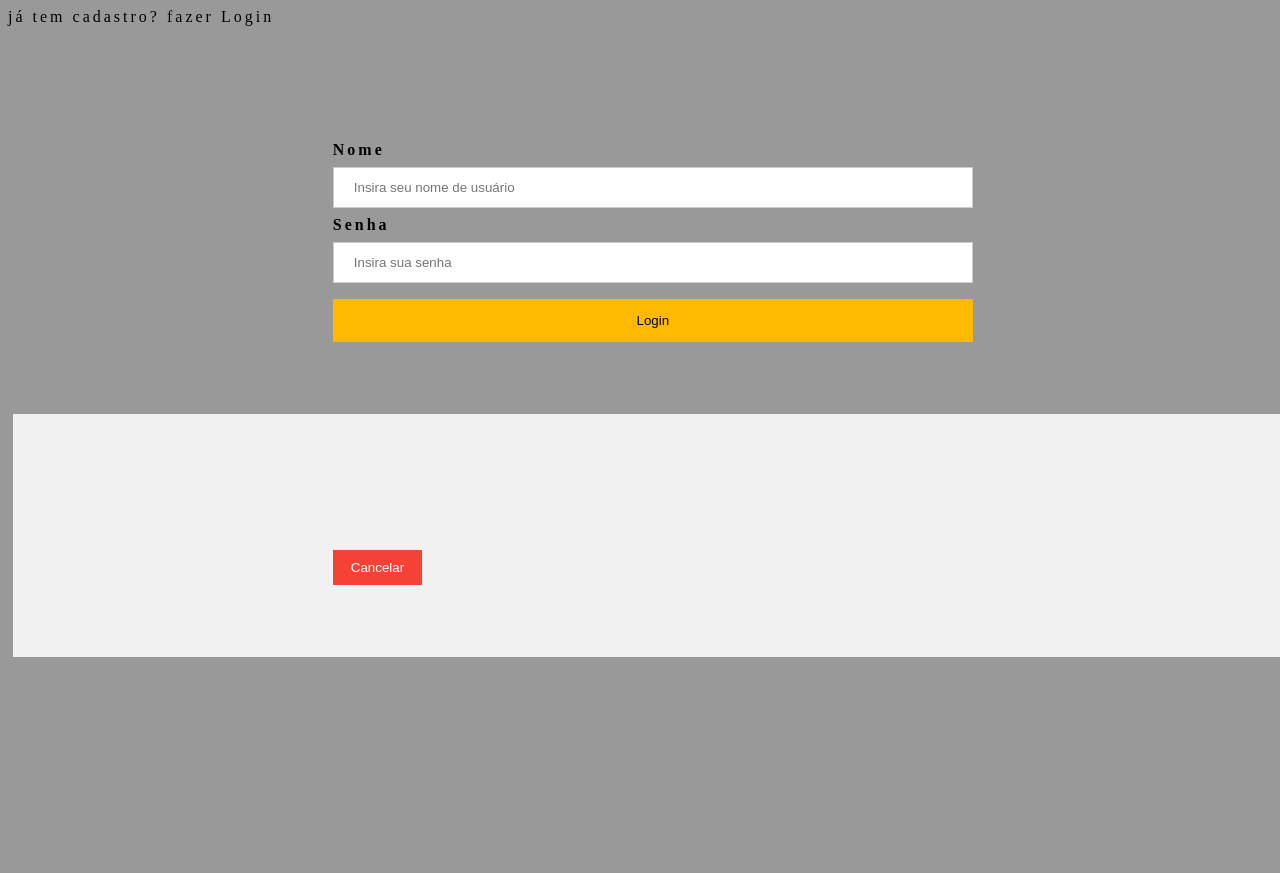
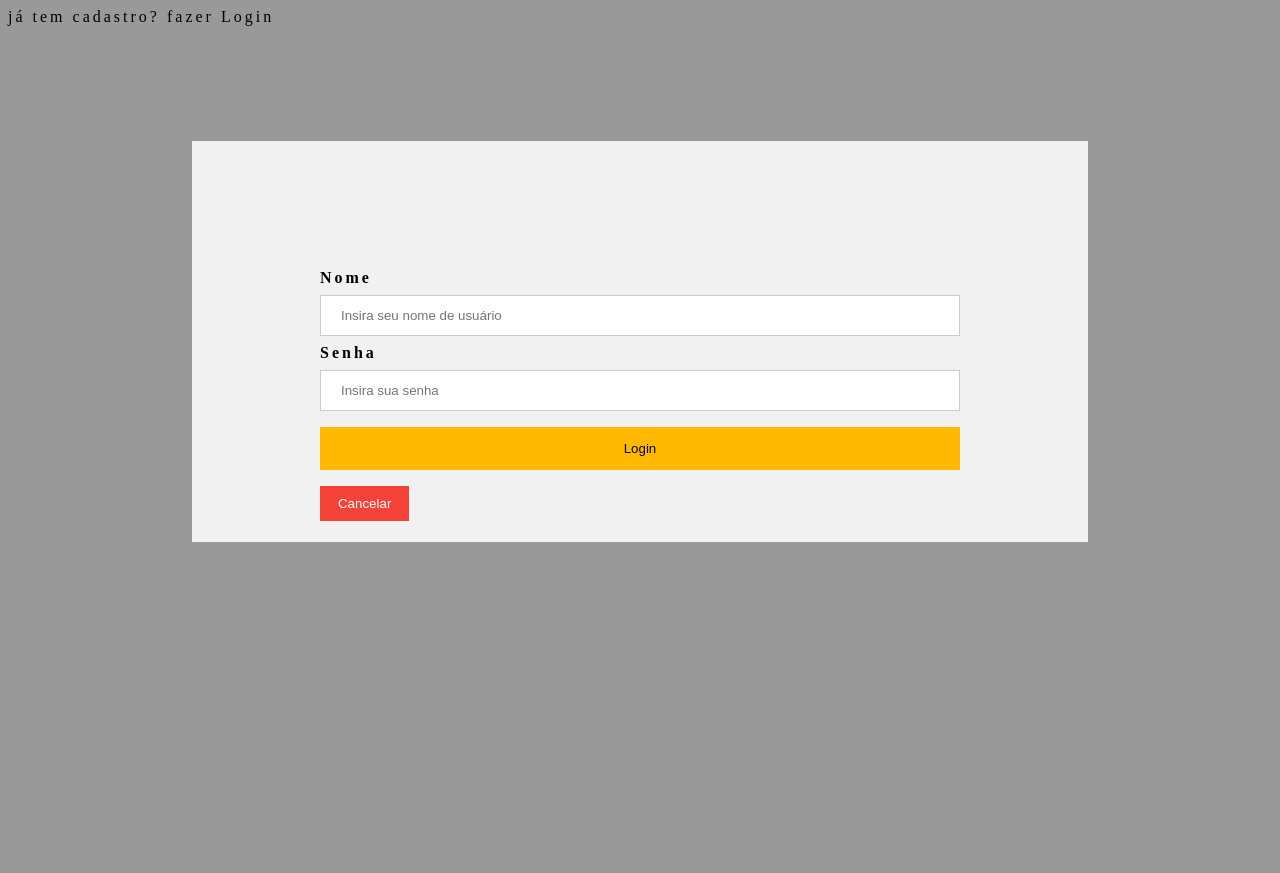
Before and after one commit to MrFahrenhei/agroyellow, a PHP site: page /modal.php in a window 1280 px wide, after a click on "Login". Run offline with PHP 8.4, Linux system fonts and the light colour scheme.

Commit message:
Modal feito com çucésso

```diff
--- a/modal.php
+++ b/modal.php
@@ -12,10 +12,10 @@
             <label><b>Senha</b></label>
             <input type="password" placeholder="Insira sua senha" name="senha" required>
             <button type="submit">Login</button>
+
+            <button onclick="document.getElementById('modal').style.display='none'" class="cancelbtn">Cancelar</button>
         </div>
-        <div class="container-modal" style="background-color:#f1f1f1">
-<button onclick="document.getElementById('modal').style.display='none'" class="cancelbtn">Cancelar</button>
-        </div>
+        <br>
     </form>
 </div>
 </form>
--- a/styles/modal.css
+++ b/styles/modal.css
@@ -37,7 +37,10 @@ button {
 
 
   .container-modal {
-    padding: 10% 25% 5% 25%;
+    margin: 10% 0% 10% 14%;
+    padding: 10% 10% 1% 10%;
+    background-color:#f1f1f1;
+    width: 50%;
   }
 
   span.psw {
@@ -62,7 +65,7 @@ button {
 
   .modal-content {
     background-color: #fefefe;
-    margin: 10% 0% 10% 0%;
+    margin: 100% 100% 100% 0%;
     border: 1px solid #888;
     width: 80%;
   }
```
